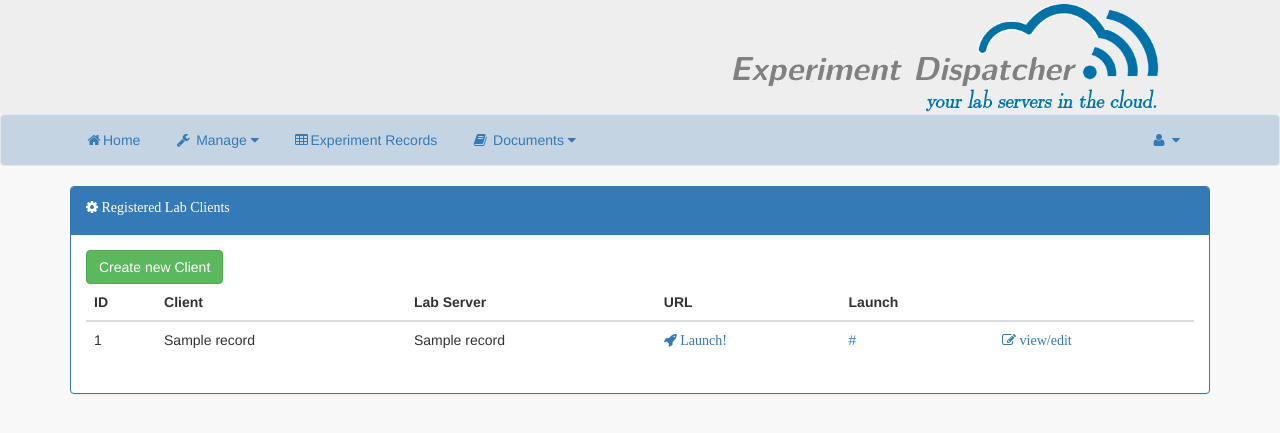
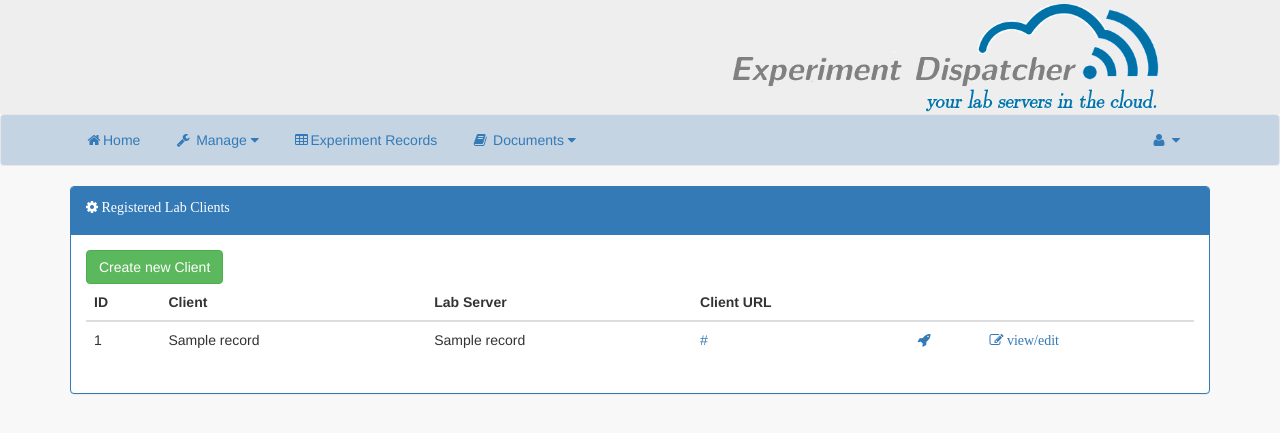
Before and after one commit to OnlineLabs4All/dispatcher, a Symfony app: template app/Resources/views/default/clientsRecordsTableView.html.twig in a window 1280 px wide. Shown: the top 433 px of the page. Run offline with Twig, Linux system fonts and the light colour scheme; the template is opened without the code that fills it: most values are stand-ins (such as "Sample title", 1, 10 or a date in 2020); some libraries are stand-ins or nearby versions.

Commit message:
implement launch lab client from admin gui

```diff
--- a/app/Resources/views/default/addEditLabServer.html.twig
+++ b/app/Resources/views/default/addEditLabServer.html.twig
@@ -49,8 +49,8 @@
                 <div class="panel-body">
                     <div class="alert alert-warning">
                         <p class="fa fa-warning"> </p>
-                        Selection this option will cause all requests to the forward to the lab server specified here and no experiment engine can be attached to this lab server.
-                        Use this option if you want the Dispatcher to act as a Service Broker.
+                        Selecting this option will cause all requests to be forward to the lab server specified here. No experiment engine can be attached to this lab server.
+                        Use this option if you want the Dispatcher to act as a Service Broker. You are however able to reshare the lab server with other RLMS.
                     </div>
                     <div class="row">
                         <div class="col-xs-2">{{ form_row(form.federate) }}</div>
--- a/app/Resources/views/default/clientsRecordsTableView.html.twig
+++ b/app/Resources/views/default/clientsRecordsTableView.html.twig
@@ -15,8 +15,8 @@
             <th>ID</th>
             <th>Client</th>
             <th>Lab Server</th>
-            <th>URL</th>
-            <th>Launch</th>
+            <th>Client URL</th>
+            <th></th>
             <th></th>
         </tr>
         </thead>
@@ -27,9 +27,8 @@
                 <td>{{ record.id }}</td>
                 <td>{{ record.name }}</td>
                 <td>{{ record.labServerName }}</td>
-                <td><a href="{{ path('launchLabClient', {'labserverId': record.labServerId, 'clientId': record.id}) }}" target="_blank"> <i class="fa fa-rocket"> Launch!</i> </a></td>
-
                 <td><a href="{{ record.clientUrl }}" target="_blank">{{ record.clientUrl }}</a></td>
+                <td><a href="{{ path('launchLabClient', {'labserverId': record.labServerId, 'clientId': record.id}) }}" target="_blank"> <i class="fa fa-rocket"></i> </a></td>
                 <td>
                     <a href="{{ path('addEditClient') }}/{{ record.id }}">
                         <i class="fa fa-edit"> view/edit</i>
```
